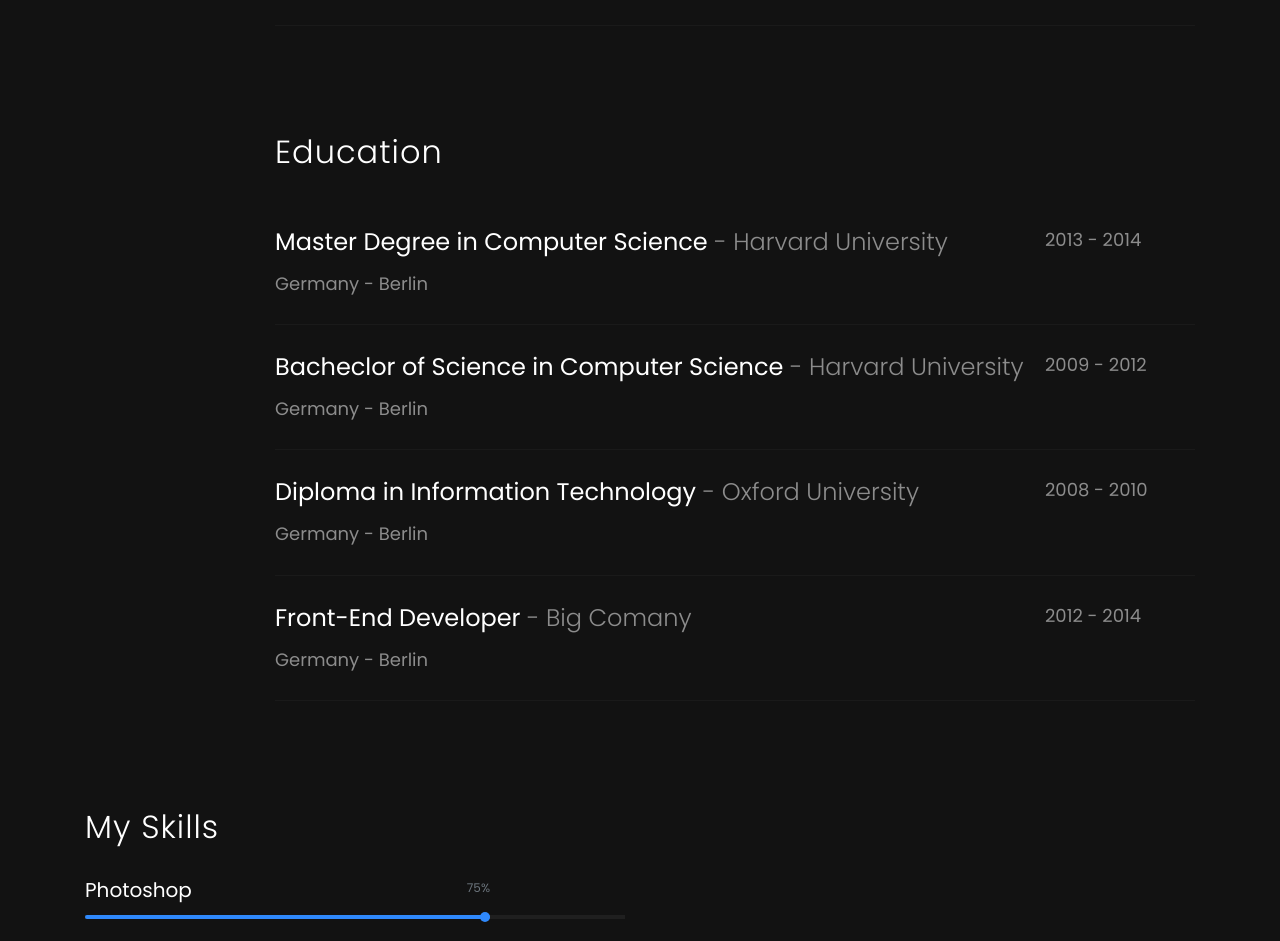
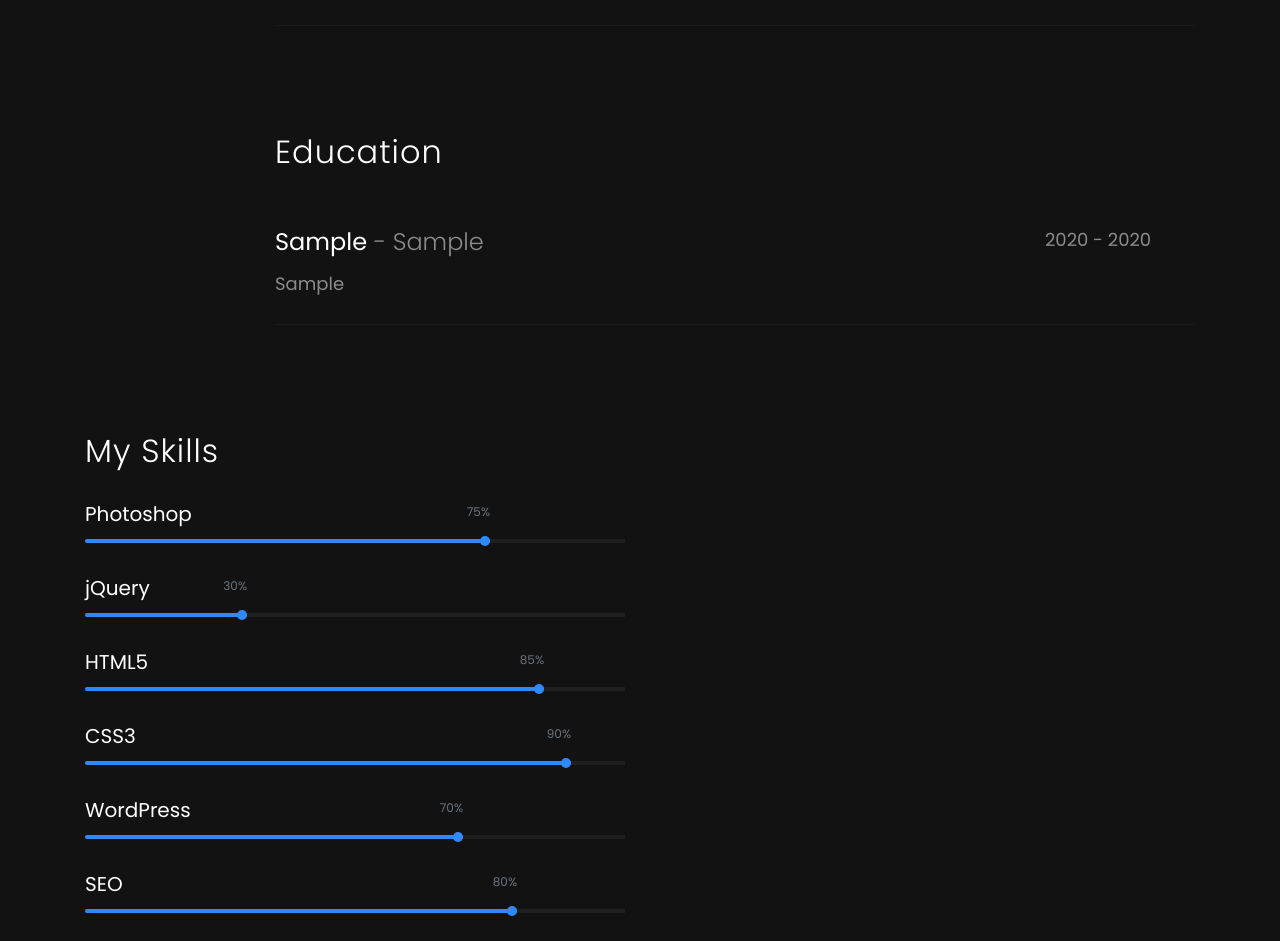
Before and after one commit to muremwa/Eagle-Site, a Django app: page /about/ in a window 1280 px wide. Shown: the part 1518-2459 px from the top of the page. Run offline with Django 3.2, Linux system fonts and the light colour scheme; tables that the repository leaves empty hold one stand-in row (values such as "Sample post"); some libraries are stand-ins or nearby versions; some web fonts are replaced.

Commit message:
added education tables

```diff
--- a/eagle/wing/admin.py
+++ b/eagle/wing/admin.py
@@ -1,7 +1,8 @@
 from django.contrib import admin
-from .models import Portfolio, EagleDetails, UserMessage, EagleExperience
+from .models import Portfolio, EagleDetails, UserMessage, EagleExperience, EagleEducation
 
 admin.site.register(Portfolio)
 admin.site.register(EagleDetails)
 admin.site.register(UserMessage)
 admin.site.register(EagleExperience)
+admin.site.register(EagleEducation)
--- a/eagle/wing/models.py
+++ b/eagle/wing/models.py
@@ -44,6 +44,7 @@ class UserMessage(models.Model):
         return "Message from {}".format(self.name)
 
 
+# experiences in work
 class EagleExperience(models.Model):
     company = models.CharField(max_length=100, help_text="Where did you work?")
     position = models.CharField(max_length=100)
@@ -52,9 +53,12 @@ class EagleExperience(models.Model):
     ended = models.DateField(
         blank=True,
         null=True,
-        help_text="If you leave this blank it will indicate that you still work here"
+        help_text="If you leave this blank it will indicate that you still work here",
     )
     objects = models.Manager()
+
+    class Meta:
+        ordering = ('-started',)
 
     def __str__(self):
         if self.ended:
@@ -67,3 +71,34 @@ class EagleExperience(models.Model):
             from_date=self.started,
             to_date=to_date,
         )
+
+
+# Education experience
+class EagleEducation(models.Model):
+    school = models.CharField(max_length=50, help_text="What institution were you in?")
+    qualification = models.CharField(max_length=50, help_text="What did you achieve?")
+    location = models.CharField(max_length=100)
+    started = models.DateField(blank=False, null=False)
+    ended = models.DateField(
+        blank=True,
+        null=True,
+        help_text="If you leave this blank it will indicate that you are a continuing student",
+    )
+    objects = models.Manager()
+
+    class Meta:
+        verbose_name = "Eagle education experience"
+        verbose_name_plural = "Eagle education experiences"
+        ordering = ('-started',)
+
+    def __str__(self):
+        if self.ended:
+            to_date = self.ended
+        else:
+            to_date = "Present"
+
+        return "Education at {school} from {from_date} to {to_date}".format(
+            school=self.school,
+            from_date=self.started,
+            to_date=to_date,
+        )
--- a/eagle/wing/templates/wing/resume.html
+++ b/eagle/wing/templates/wing/resume.html
@@ -70,45 +70,23 @@
 
               <div class="exp mt-5 ftco-animate">
                   <h2 class="mb-4">Education</h2>
+                  {% if education %}
+                  {% for education_ex in education %}
                   <div class="exp-wrap py-4">
                       <div class="desc">
-                          <h4>Master Degree in Computer Science<span> - Harvard University</span> </h4>
-                          <p class="location">Germany - Berlin</p>
+                          <h4>{{ education_ex.qualification }}<span> - {{ education_ex.school }}</span> </h4>
+                          <p class="location">{{ education_ex.location }}</p>
                       </div>
                       <div class="year">
-                          <p>2013 - 2014</p>
+                          <p>{{ education_ex.started.year }}
+                            -
+                            {% if education_ex.ended %}{{ education_ex.ended.year }}{% else %}Present {% endif %}</p>
                       </div>
                   </div>
-
-                  <div class="exp-wrap py-4">
-                      <div class="desc">
-                          <h4>Bacheclor of Science in Computer Science<span> - Harvard University</span> </h4>
-                          <p class="location">Germany - Berlin</p>
-                      </div>
-                      <div class="year">
-                          <p>2009 - 2012</p>
-                      </div>
-                  </div>
-
-                  <div class="exp-wrap py-4">
-                      <div class="desc">
-                          <h4>Diploma in Information Technology<span> - Oxford University</span> </h4>
-                          <p class="location">Germany - Berlin</p>
-                      </div>
-                      <div class="year">
-                          <p>2008 - 2010</p>
-                      </div>
-                  </div>
-
-                  <div class="exp-wrap py-4">
-                      <div class="desc">
-                          <h4>Front-End Developer <span> - Big Comany</span> </h4>
-                          <p class="location">Germany - Berlin</p>
-                      </div>
-                      <div class="year">
-                          <p>2012 - 2014</p>
-                      </div>
-                  </div>
+                  {% endfor %}
+                  {% else %}
+                        <span>Education to be added</span>
+                  {% endif %}
               </div>
           </div>
       </div>
--- a/eagle/wing/views.py
+++ b/eagle/wing/views.py
@@ -1,7 +1,7 @@
 from django.shortcuts import render
 from django.views.generic import View, TemplateView
 
-from .models import EagleDetails, Portfolio, UserMessage, EagleExperience
+from .models import EagleDetails, Portfolio, UserMessage, EagleExperience, EagleEducation
 
 
 # home page
@@ -22,6 +22,7 @@ class ResumePage(TemplateView):
         context = super().get_context_data()
         context['eagle'] = EagleDetails.objects.all()[0]
         context['experiences'] = EagleExperience.objects.all()
+        context['education'] = EagleEducation.objects.all()
         return context
 
 
```
Also changed, not shown: eagle/wing/migrations/0008_auto_20191129_1406.py (added), eagle/wing/migrations/0009_auto_20191129_1416.py (added), eagle/wing/migrations/0010_auto_20191129_1431.py (added).
